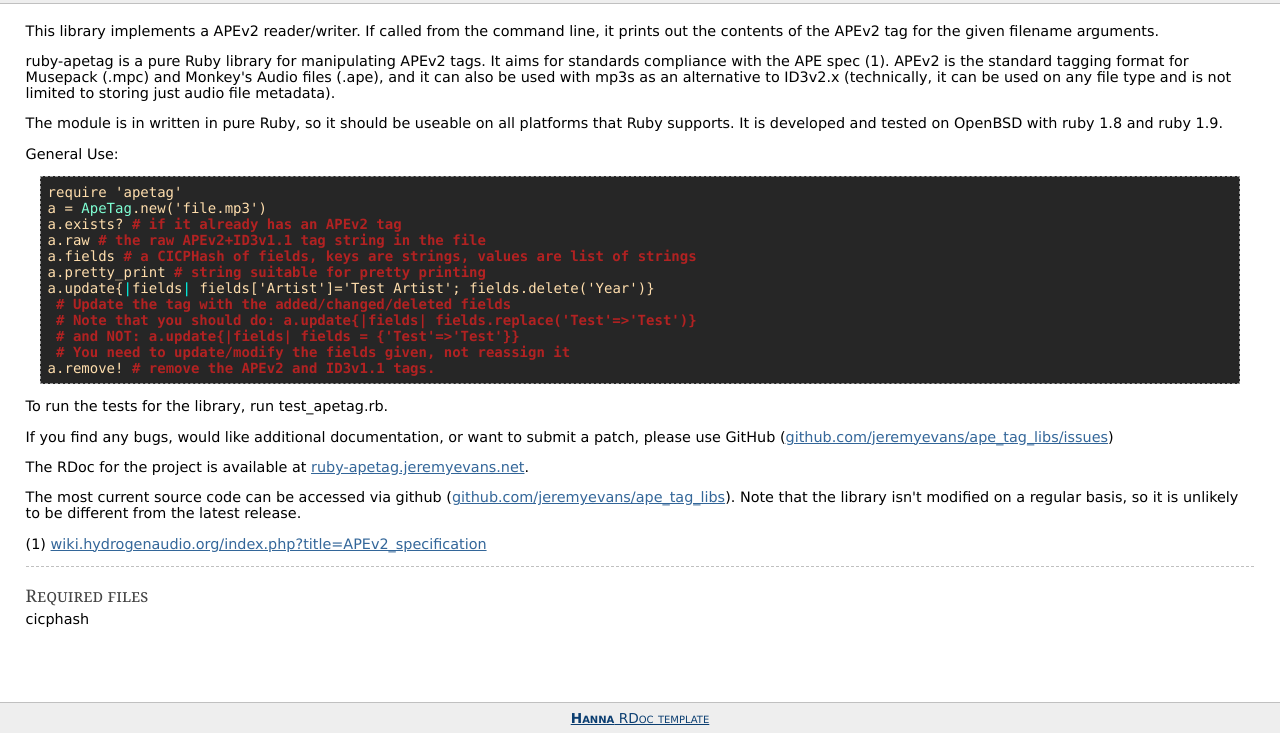
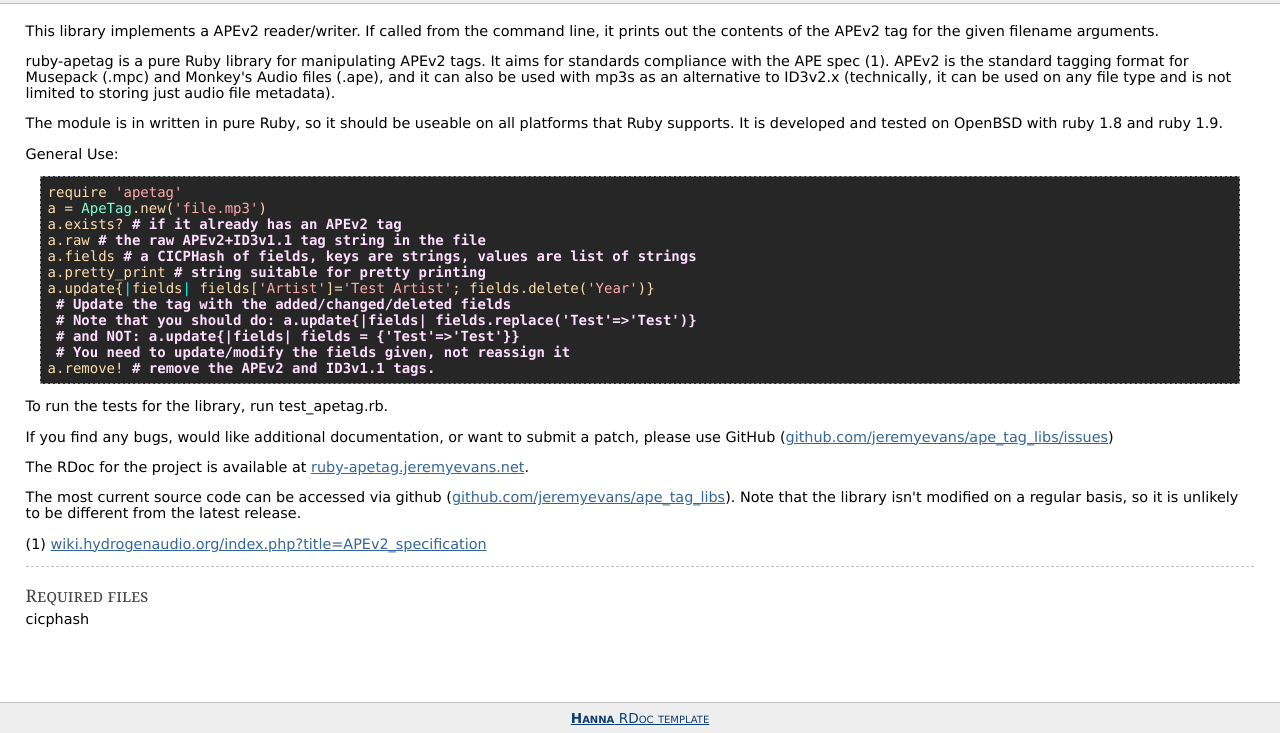
Before and after one commit to jeremyevans/ape_tag_libs, a plain HTML site: page files/apetag_rb.html in a window 1280 px wide. Shown: the part 67-800 px from the top of the page. Drawn offline with Linux system fonts and the light colour scheme.

Commit message:
Refresh website using hanna-nouveau 0.4.1

```diff
--- a/css/style.css
+++ b/css/style.css
@@ -325,11 +325,14 @@ div.header {
   #content .method .source pre .ruby-identifier, #content pre.ruby .ruby-identifier, #methods .method .description pre.ruby .ruby-identifier {
     color: #ffdead;
     background: transparent; }
+  #content .method .source pre .ruby-string, #content pre.ruby .ruby-string, #methods .method .description pre.ruby .ruby-string {
+    color: #ffaaaa;
+    background: transparent; }
   #content .method .source pre .ruby-node, #content pre.ruby .ruby-node, #methods .method .description pre.ruby .ruby-node {
     color: #ffa07a;
     background: transparent; }
   #content .method .source pre .ruby-comment, #content pre.ruby .ruby-comment, #methods .method .description pre.ruby .ruby-comment {
-    color: #b22222;
+    color: #ffddff;
     font-weight: bold;
     background: transparent; }
   #content .method .source pre .ruby-regexp, #content pre.ruby .ruby-regexp, #methods .method .description pre.ruby .ruby-regexp {
```
Also changed, not shown: 1 other file.
